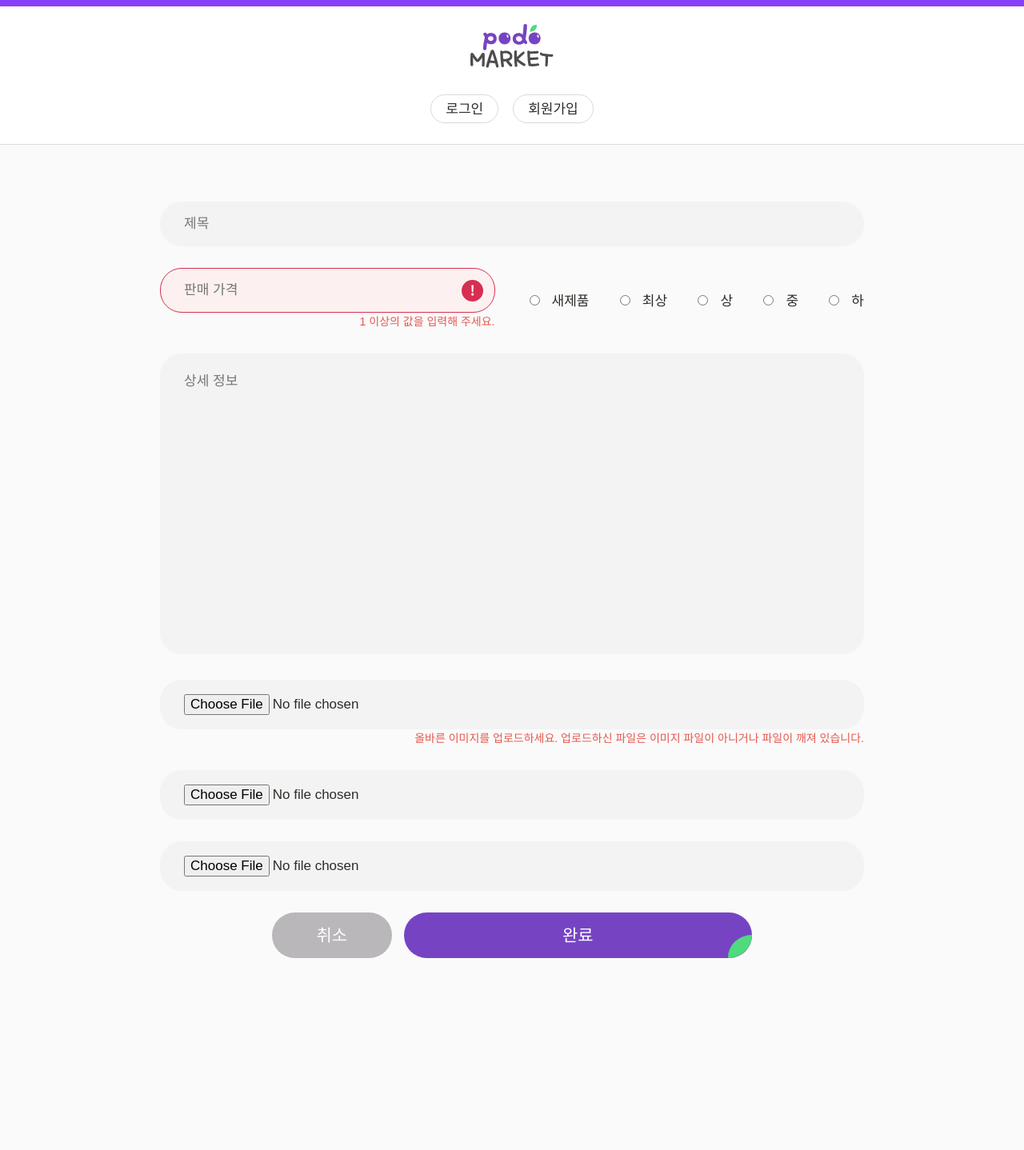
After one commit to SeolHuiGwan9478/Codeit_PodoMarket, a Django app: template podomarket_project/podomarket/templates/podomarket/post_form.html in a window 1280 px wide. The commit adds this page. Shown: the top 1438 px of the page at 80% size. Run offline with Django 4.2, Linux system fonts and the light colour scheme; the template is opened without the code that fills it, so the values that code supplies are empty; some libraries are stand-ins or nearby versions; some web fonts are replaced.

Commit message:
add detailview, createview

```diff
--- /dev/null
+++ b/podomarket_project/podomarket/templates/podomarket/post_form.html
@@ -0,0 +1,56 @@
+{% extends "podomarket_base/base_with_navbar.html" %}
+
+{% load widget_tweaks %}
+
+{% block title %}새 게시글 작성 | 포도마켓{% endblock title %}
+
+{% block content %}
+<form class="post-form" method="post" autocomplete="off">
+  {% csrf_token %}
+  <div class="title">
+    <input type="text" name="title" maxlength="60" placeholder="제목" class="podo-input" required id="id_title">
+  </div>
+  <div class="price">
+    <input type="number" name="item_price" placeholder="판매 가격" class="error podo-input" required id="id_item_price">
+    <div class="error-message">1 이상의 값을 입력해 주세요.</div>
+  </div>
+  <div class="condition">
+    <div class="radios">
+      <label for="id_item_condition_0"><input type="radio" name="item_condition" value="새제품" id="id_item_condition_0" required>새제품</label>
+      <label for="id_item_condition_1"><input type="radio" name="item_condition" value="최상" id="id_item_condition_1" required>최상</label>
+      <label for="id_item_condition_2"><input type="radio" name="item_condition" value="상" id="id_item_condition_2" required>상</label>
+      <label for="id_item_condition_3"><input type="radio" name="item_condition" value="중" id="id_item_condition_3" required>중</label>
+      <label for="id_item_condition_4"><input type="radio" name="item_condition" value="하" id="id_item_condition_4" required>하</label>
+    </div>
+  </div>
+  <div class="detail">
+    <textarea name="item_details" cols="40" rows="10" placeholder="상세 정보" class="podo-input" id="id_item_details"></textarea>
+  </div>
+  <div class="file">
+    <div class="podo-input file-input">
+      <div class="file-content">
+        <input type="file" name="image1" accept="image/*" required id="id_image1">
+      </div>
+    </div>
+    <div class="error-message">올바른 이미지를 업로드하세요. 업로드하신 파일은 이미지 파일이 아니거나 파일이 깨져 있습니다.</div>
+  </div>
+  <div class="file">
+    <div class="podo-input file-input">
+      <div class="file-content">
+        <input type="file" name="image2" accept="image/*" id="id_image2">
+      </div>
+    </div>
+  </div>
+  <div class="file">
+    <div class="podo-input file-input">
+      <div class="file-content">
+        <input type="file" name="image3" accept="image/*" id="id_image3">
+      </div>
+    </div>
+  </div>
+  <div class="buttons">
+    <a class="podo-button large secondary cancel" href="#">취소</a>
+    <button class="podo-button large primary submit" type="submit">완료</button>
+  </div>
+</form>
+{% endblock content %}
--- a/podomarket_project/podomarket/templates/podomarket_base/base_with_navbar.html
+++ b/podomarket_project/podomarket/templates/podomarket_base/base_with_navbar.html
@@ -6,16 +6,16 @@
 
 {% block header %}
 <header class="site-header">
-  <a class="logo" href="#">
+  <a class="logo" href="{% url 'index' %}">
     <img src="{% static 'podomarket/assets/logo.svg' %}" alt="포도마켓">
   </a>
   <nav>
     <ul class="menu">
       {% if user.is_authenticated %}
-        <li class="menu-item user-menu"><a href="#">로그아웃</a></li>
+        <li class="menu-item user-menu"><a href="{% url 'account_logout' %}}">로그아웃</a></li>
       {% else %}
-        <li class="menu-item guest-menu"><a class="podo-chip" href="#">로그인</a></li>
-        <li class="menu-item guest-menu"><a class="podo-chip" href="#">회원가입</a></li>
+        <li class="menu-item guest-menu"><a class="podo-chip" href="{% url 'account_login' %}">로그인</a></li>
+        <li class="menu-item guest-menu"><a class="podo-chip" href="{% url 'account_signup' %}">회원가입</a></li>
       {% endif %}
     </ul>
   </nav>
--- a/podomarket_project/podomarket/urls.py
+++ b/podomarket_project/podomarket/urls.py
@@ -1,6 +1,8 @@
 from django.urls import path
-from . import views
+from .views import *
 
 urlpatterns = [
-    path("", views.index, name='index'),
+    path("", IndexView.as_view(), name='index'),
+    path("posts/<int:post_id>/", PostDetailView.as_view(), name="post-detail"),
+    path("post/new/", PostCreateView.as_view(), name="post-create"),
 ]
--- a/podomarket_project/podomarket_project/urls.py
+++ b/podomarket_project/podomarket_project/urls.py
@@ -16,6 +16,8 @@ Including another URLconf
 from django.contrib import admin
 from django.urls import path, include
 from django.views.generic import TemplateView
+from django.conf import settings
+from django.conf.urls.static import static
 from podomarket.views import *
 
 urlpatterns = [
@@ -31,3 +33,5 @@ urlpatterns = [
     ),
     path('', include('allauth.urls')),
 ]
+
+urlpatterns += static(settings.MEDIA_URL, document_root = settings.MEDIA_ROOT)
```
Also changed, not shown: podomarket_project/podomarket/forms.py (+18 -1 lines), podomarket_project/podomarket/templates/podomarket/index.html (+59 -15 lines), podomarket_project/podomarket/templates/podomarket/post_detail.html (added, +52 -0 lines), podomarket_project/podomarket/views.py (+23 -2 lines), podomarket_project/podomarket_project/settings.py (+4 -3 lines).
